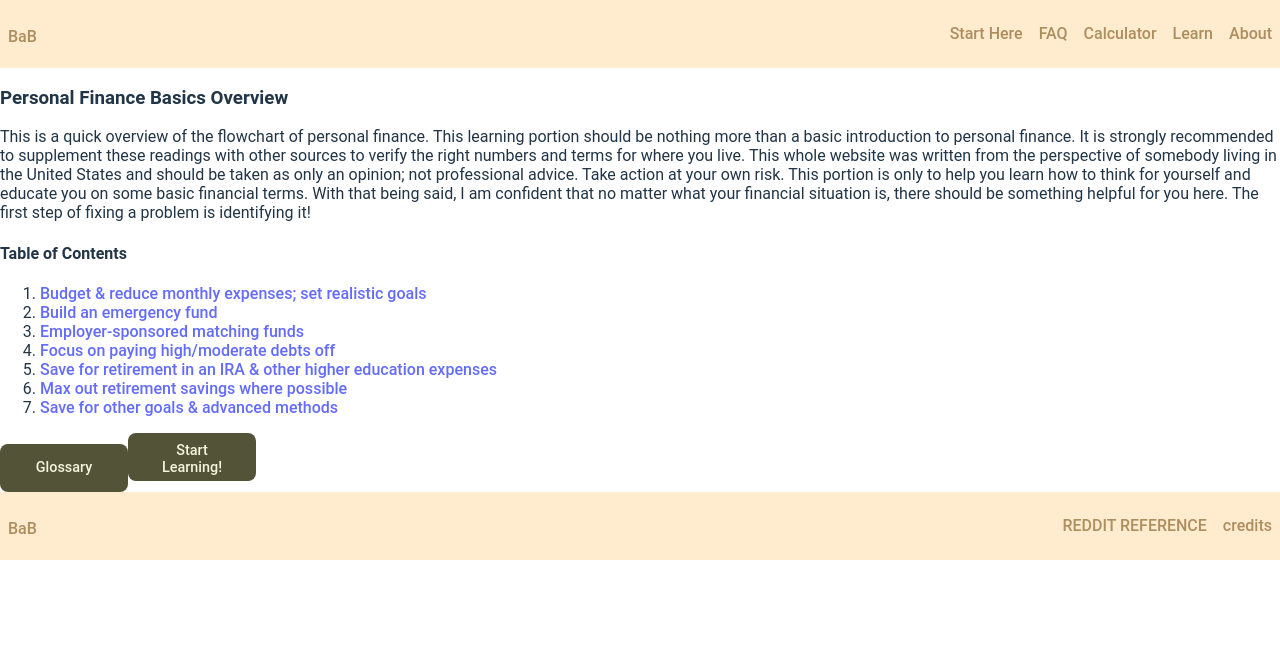
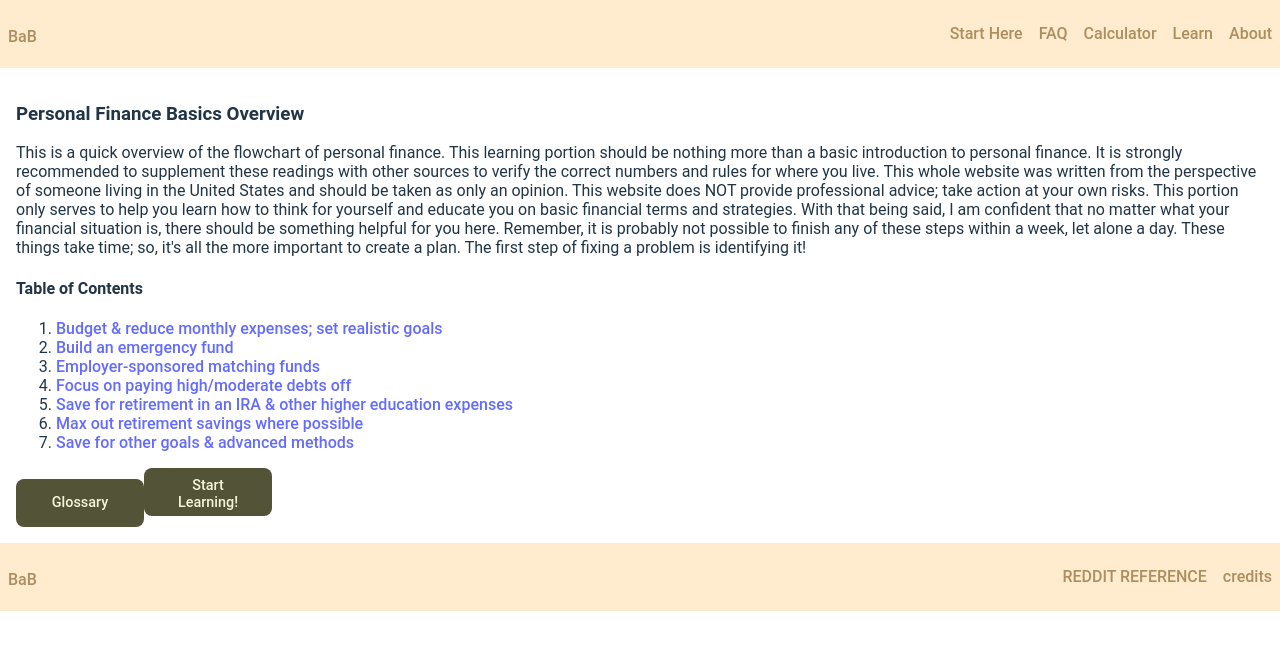
Before and after one commit to doanaminh/build-a-budget, a React (Vite) app in the folder client/: page /learn in a window 1280 px wide. Shown: the top 650 px of the page. Built offline with nearby package versions, Linux system fonts and the light colour scheme; a web font is replaced by a local one.

Commit message:
updated learn page css

```diff
--- a/client/src/App.css
+++ b/client/src/App.css
@@ -283,3 +283,6 @@ main p {
 /*
 || LEARN ===============================================
 */
+.Learn {
+  padding: 1rem;
+}
--- a/client/src/pages/Learn.tsx
+++ b/client/src/pages/Learn.tsx
@@ -9,7 +9,7 @@ export default function () {
             <section className="Learn">
                 <h3>Personal Finance Basics Overview</h3>
                 <p>
-                    This is a quick overview of the flowchart of personal finance. This learning portion should be nothing more than a basic introduction to personal finance. It is strongly recommended to supplement these readings with other sources to verify the right numbers and terms for where you live. This whole website was written from the perspective of somebody living in the United States and should be taken as only an opinion; not professional advice. Take action at your own risk. This portion is only to help you learn how to think for yourself and educate you on some basic financial terms. With that being said, I am confident that no matter what your financial situation is, there should be something helpful for you here. The first step of fixing a problem is identifying it!
+                    This is a quick overview of the flowchart of personal finance. This learning portion should be nothing more than a basic introduction to personal finance. It is strongly recommended to supplement these readings with other sources to verify the correct numbers and rules for where you live. This whole website was written from the perspective of someone living in the United States and should be taken as only an opinion. This website does NOT provide professional advice; take action at your own risks. This portion only serves to help you learn how to think for yourself and educate you on basic financial terms and strategies. With that being said, I am confident that no matter what your financial situation is, there should be something helpful for you here. Remember, it is probably not possible to finish any of these steps within a week, let alone a day. These things take time; so, it's all the more important to create a plan. The first step of fixing a problem is identifying it!
                 </p>
                 <h4>Table of Contents</h4>
                 <ol>
```
